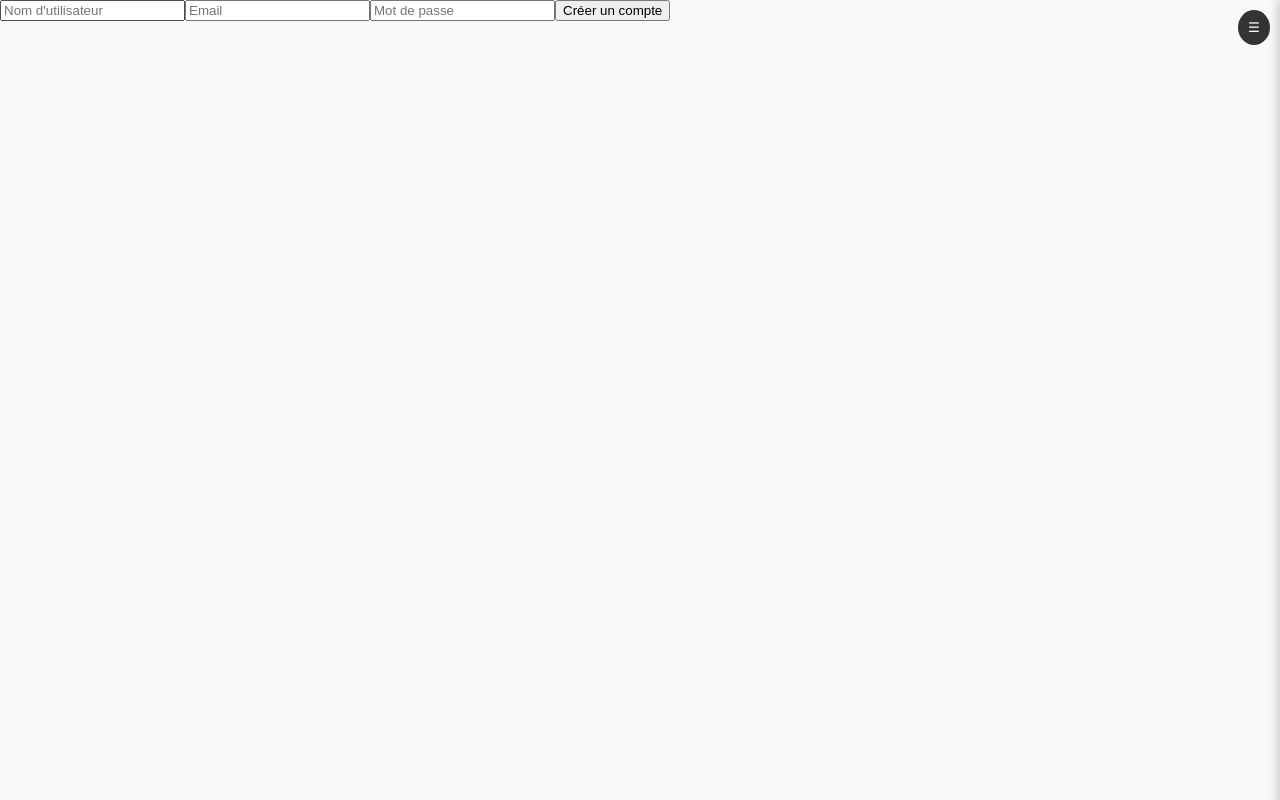
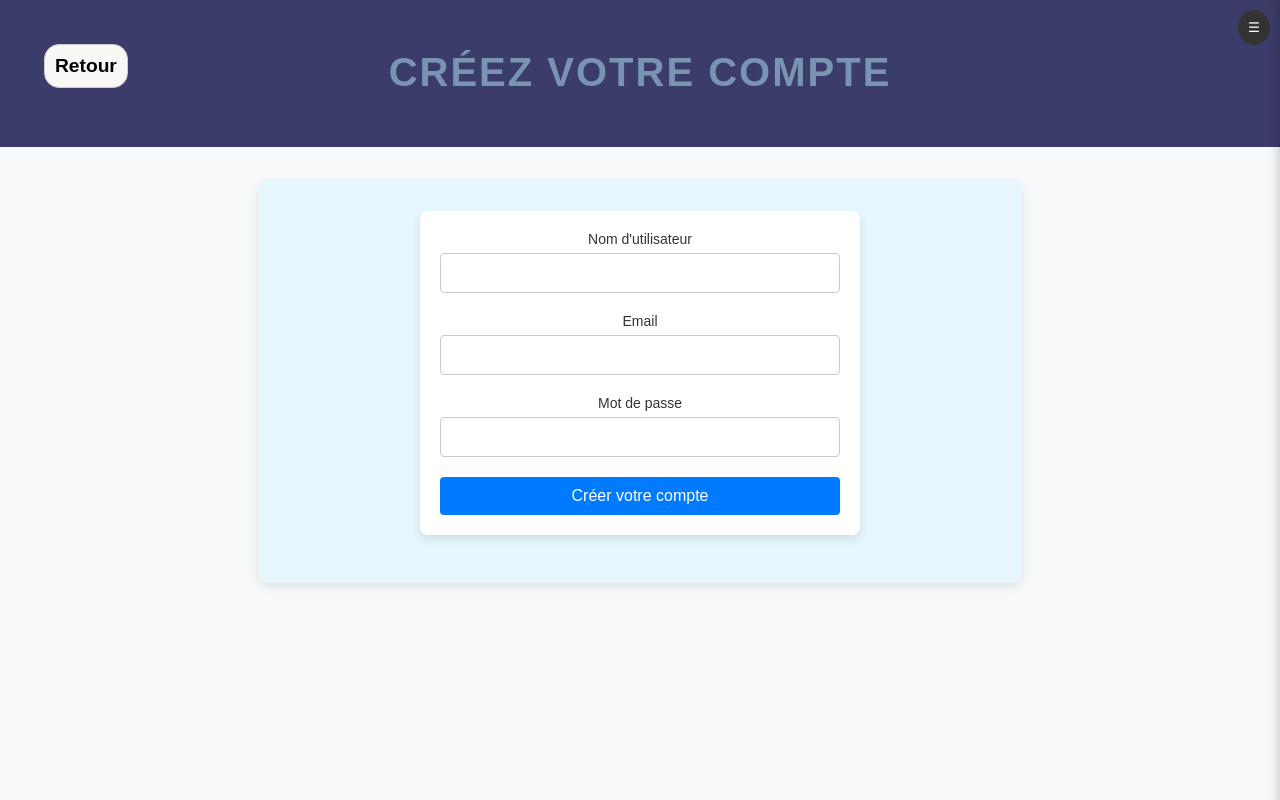
Before and after one commit to Eric100210/Culture-Quiz, a Next.js app: page /signup in a window 1280 px wide. Built offline with nearby package versions, Linux system fonts and the light colour scheme.

Commit message:
styles page login et signup

```diff
--- a/src/app/globals.css
+++ b/src/app/globals.css
@@ -422,3 +422,89 @@ body {
   color: #666;
   cursor: not-allowed;
 }
+
+/* src/app/login/login.css */
+
+.login-container {
+  display: flex;
+  flex-direction: column;
+  align-items: center;
+  background-color: #e5f7fd;
+  padding: 2rem;
+  border-radius: 10px;
+  box-shadow: 0 4px 10px rgba(0, 0, 0, 0.1);
+  width: 100%;
+  max-width: 700px;  /* Limite la largeur */
+  text-align: center;
+  margin-top: 2rem; /* Espace entre la box-quiz et le quiz-container */
+  padding-bottom: 3rem;
+}
+
+.login-box {
+  background-color: white;
+  padding: 20px;
+  border-radius: 8px;
+  box-shadow: 0 4px 8px rgba(0, 0, 0, 0.1);
+  width: 100%;
+  max-width: 400px;
+}
+
+.login-box h2 {
+  text-align: center;
+  margin-bottom: 20px;
+  font-size: 24px;
+  font-weight: bold;
+}
+
+.input-group {
+  margin-bottom: 20px;
+}
+
+.input-group label {
+  display: block;
+  font-size: 14px;
+  margin-bottom: 6px;
+  color: #333;
+}
+
+.input-group input {
+  width: 100%; /* S'assure que l'input occupe toute la largeur disponible */
+  padding: 10px;
+  border: 1px solid #ccc;
+  border-radius: 4px;
+  font-size: 16px;
+  box-sizing: border-box;
+}
+
+.input-group input:focus {
+  outline: none;
+  border-color: #0056b3;
+}
+
+.error-message {
+  color: red;
+  text-align: center;
+  margin-bottom: 20px;
+}
+
+.submit-btn {
+  width: 100%;
+  padding: 10px;
+  background-color: #007bff;
+  color: white;
+  border: none;
+  border-radius: 4px;
+  font-size: 16px;
+  cursor: pointer;
+  transition: background-color 0.3s;
+  box-sizing: border-box;
+}
+
+.submit-btn:hover {
+  background-color: #0056b3;
+}
+
+.submit-btn:disabled {
+  background-color: #cccccc;
+  cursor: not-allowed;
+}
--- a/src/app/signup/page.tsx
+++ b/src/app/signup/page.tsx
@@ -1,15 +1,25 @@
-// pages/signup.tsx
-"use client"
+// src/app/signup/page.tsx
+
+'use client';
+
 import { useState } from 'react';
+import { useRouter } from 'next/navigation';
+import '../globals.css';  // Assurez-vous d'avoir un fichier CSS pour cette page
 
-const Signup = () => {
+export default function SignupPage() {
   const [username, setUsername] = useState('');
   const [email, setEmail] = useState('');
   const [password, setPassword] = useState('');
+  const [error, setError] = useState<string | null>(null);
+  const [loading, setLoading] = useState(false);
+  const router = useRouter();
 
   const handleSubmit = async (event: React.FormEvent) => {
     event.preventDefault();
+    setLoading(true);
+    setError(null);
 
+    try {
       const response = await fetch('/api/signup', {
         method: 'POST',
         headers: {
@@ -18,40 +28,83 @@ const Signup = () => {
         body: JSON.stringify({ username, email, password }),
       });
 
+      const data = await response.json();
+
       if (response.ok) {
-      console.log('Compte créé avec succès!');
+        // Sauvegarder le token dans localStorage (ou cookies)
+        localStorage.setItem('authToken', data.token);
+
+        // Rediriger l'utilisateur après une connexion réussie
+        router.push('/quiz');
       } else {
-      console.error('Erreur lors de la création du compte');
+        // Afficher une erreur si la connexion échoue
+        setError(data.message);
+      }
+    } catch (error) {
+      console.error('Erreur lors de la création de compte:', error);
+      setError('Erreur lors de la création de la compte');
+    } finally {
+      setLoading(false);
     }
   };
 
   return (
+    <main className="mainPage">
+    <div className="header">
+          <h1 className="welcome"> Créez votre compte</h1>
+      </div>
+    <div className="login-container">
+      <div className="login-box">
+
+
+        {error && <p className="error-message">{error}</p>}
+
         <form onSubmit={handleSubmit}>
+          <div className="input-group">
+            <label htmlFor="username">Nom d'utilisateur</label>
             <input
-        type="text"
-        placeholder="Nom d'utilisateur"
+              type="username"
+              id="usernmae"
+              name="username"
               value={username}
               onChange={(e) => setUsername(e.target.value)}
               required
             />
+          </div>
+
+          <div className="input-group">
+            <label htmlFor="email">Email</label>
             <input
               type="email"
-        placeholder="Email"
+              id="email"
+              name="email"
               value={email}
               onChange={(e) => setEmail(e.target.value)}
               required
             />
+          </div>
+
+          <div className="input-group">
+            <label htmlFor="password">Mot de passe</label>
             <input
               type="password"
-        placeholder="Mot de passe"
+              id="password"
+              name="password"
               value={password}
               onChange={(e) => setPassword(e.target.value)}
               required
             />
+          </div>
 
-      <button type="submit">Créer un compte</button>
+          <button type="submit" disabled={loading} className="submit-btn">
+            {loading ? 'Chargement...' : 'Créer votre compte'}
+          </button>
         </form>
+      </div>
+    </div>
+    <div>
+      <button className="retour" onClick={() => router.push("/")}> Retour </button>
+      </div>
+    </main>
   );
-};
-
-export default Signup;
+}
```
Also changed, not shown: src/app/login/page.tsx (+19 -16 lines). Lines whose indentation alone changed are shown as unchanged.
